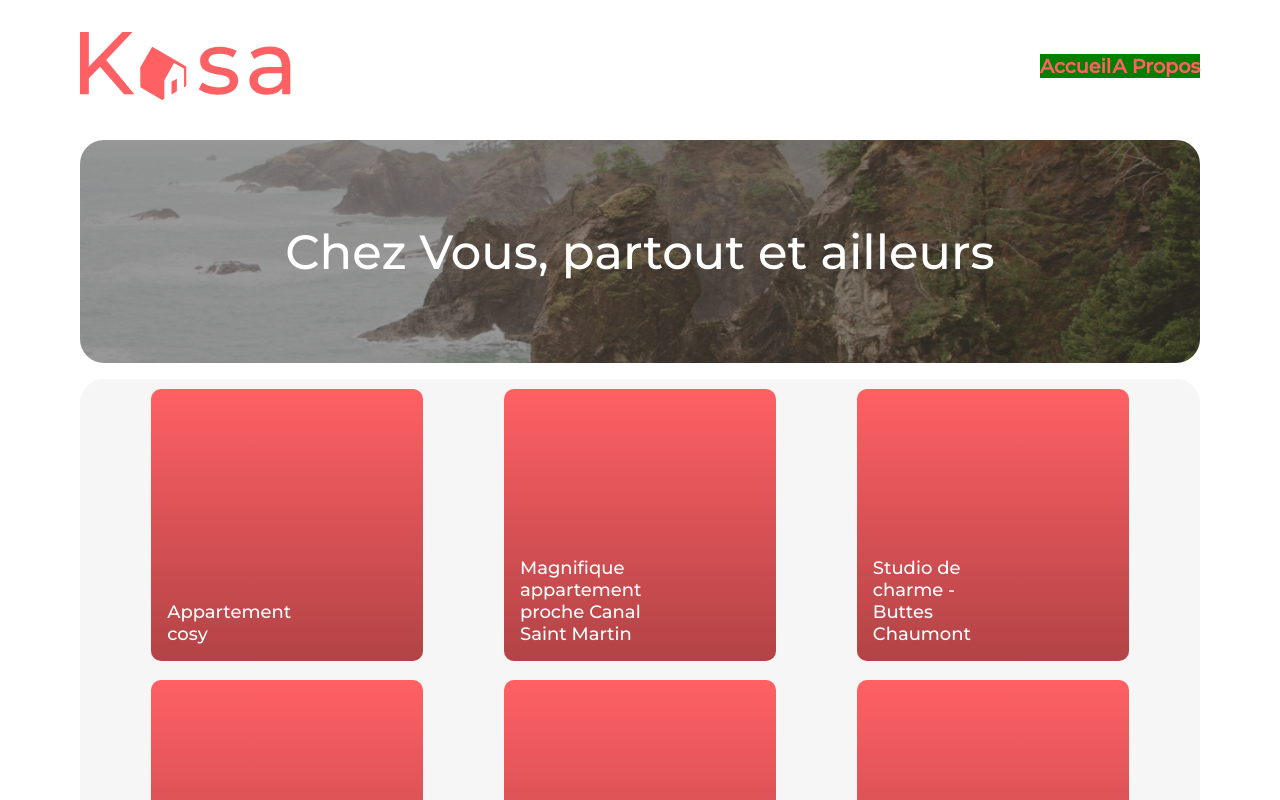
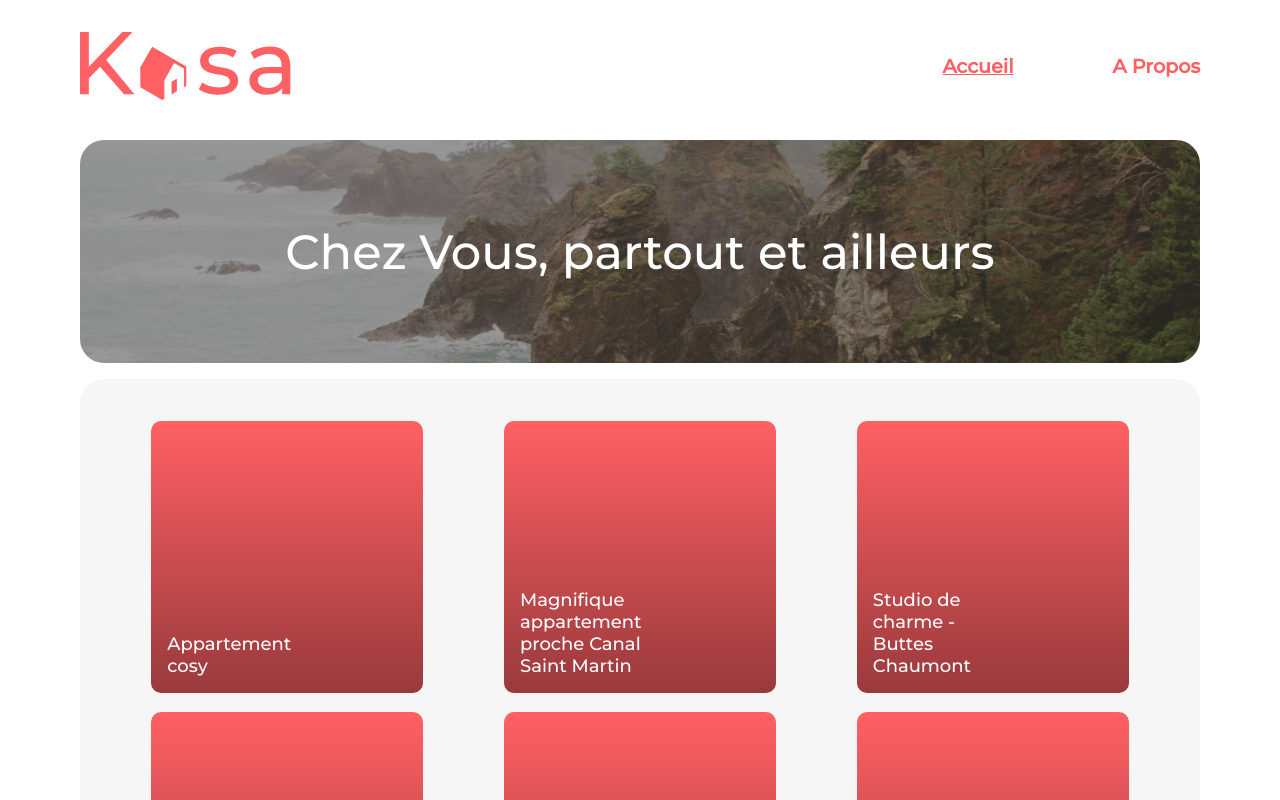
Before and after one commit to FlorenceMARTIN79/Martin_Florence_kasa_creationAppliWebReact, a React (Create React App) app: page / in a window 1280 px wide. Shown: the top 800 px of the page. Built offline with nearby package versions, Linux system fonts and the light colour scheme; a web font is replaced by a local one.

Commit message:
underline the nav link in header corresponding to the current page

```diff
--- a/src/components/Card/card.module.css
+++ b/src/components/Card/card.module.css
@@ -12,10 +12,11 @@
     justify-content: space-evenly;
     width: 100%;
     border-radius: 1.5rem;
+    padding-top: 2rem;
 }
 
 .cardStyle {
-    background: linear-gradient(rgba(255, 255, 100, 0), rgba(0, 0, 0, 0.3));
+    background: linear-gradient(rgba(255, 255, 100, 0), rgba(0, 0, 0, 0.4));
     background-color: var(--primary-color);
     width: min(30%, 21.25rem);
     height: min(30vw, 21.25rem);
--- a/src/components/Card/index.jsx
+++ b/src/components/Card/index.jsx
@@ -22,8 +22,6 @@ function Card() {
             });
     }, []);
 
-    console.table(card);
-
     return (
         <main className={styles.homeMain}>
             <div className={styles.homeGallery}>
--- a/src/components/Header/header.module.css
+++ b/src/components/Header/header.module.css
@@ -7,21 +7,19 @@
     margin-bottom: 2.5rem;
 }
 
-.kasaLogo {
+.headerNav {
+    display: flex;
+    width: 23%;
+    justify-content: space-between;
+    font-size: 1.2rem;
 }
 
-.headerNav {
-    display: flex;
-    width: 10rem;
-    justify-content: space-between;
-    font-size: 1.2rem;
+.activeLink {
     background: green;
+    border: 2px red solid;
 }
 
 @media screen and (max-width: 769px) {
-    .kasaLogo {
-    }
-
     .headerNav {
         font-size: 0.5rem;
         background: blue;
@@ -32,3 +30,7 @@
     text-decoration: none;
     font-weight: bold;
 }
+
+[aria-current] {
+    text-decoration: underline !important;
+}
--- a/src/components/Header/index.jsx
+++ b/src/components/Header/index.jsx
@@ -1,5 +1,5 @@
 import styles from './header.module.css';
-import { Link } from 'react-router-dom';
+import { NavLink } from 'react-router-dom';
 import Logo from '../Logo';
 
 function Header() {
@@ -7,8 +7,8 @@ function Header() {
         <div className={styles.kasaHeader}>
             <Logo />
             <nav className={styles.headerNav}>
-                <Link to="/">Accueil</Link>
-                <Link to="/APropos">A Propos</Link>
+                <NavLink to="/">Accueil</NavLink>
+                <NavLink to="/APropos">A Propos</NavLink>
             </nav>
         </div>
     );
```
